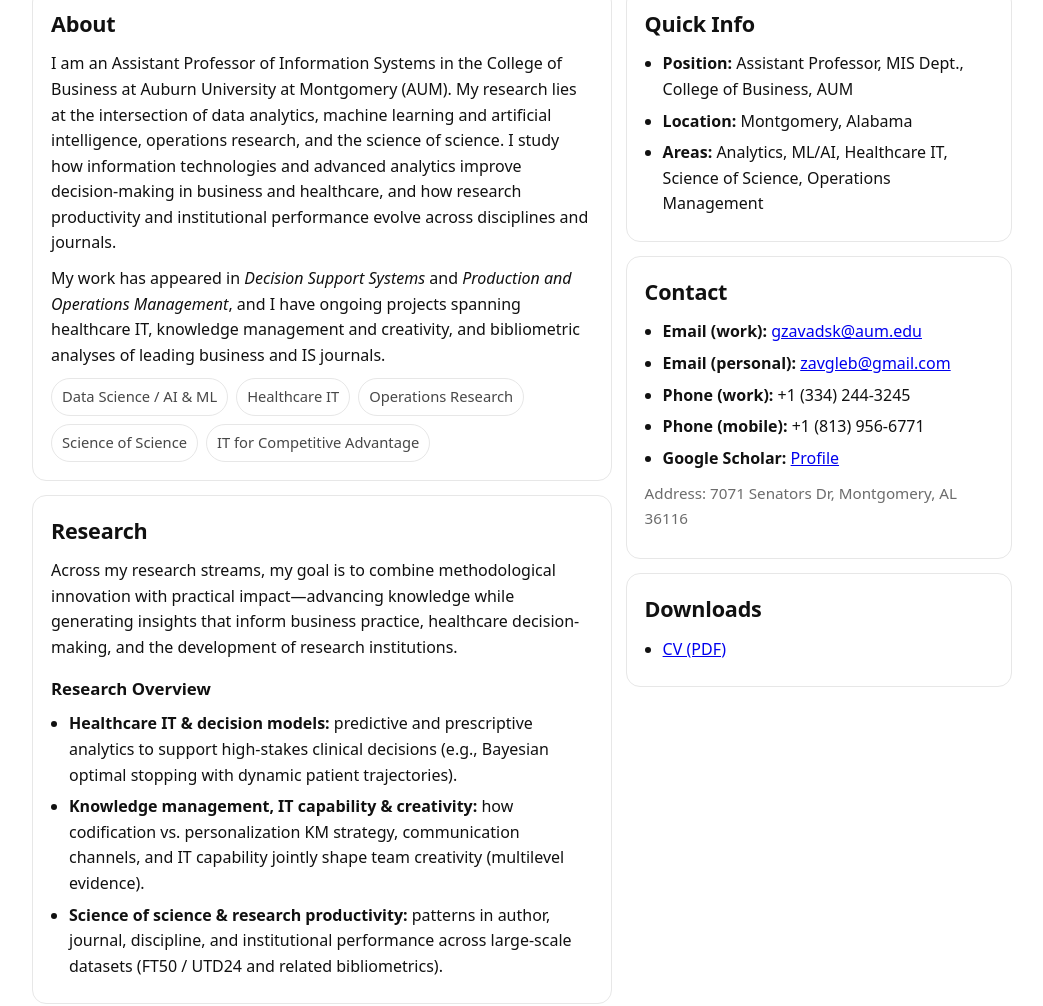
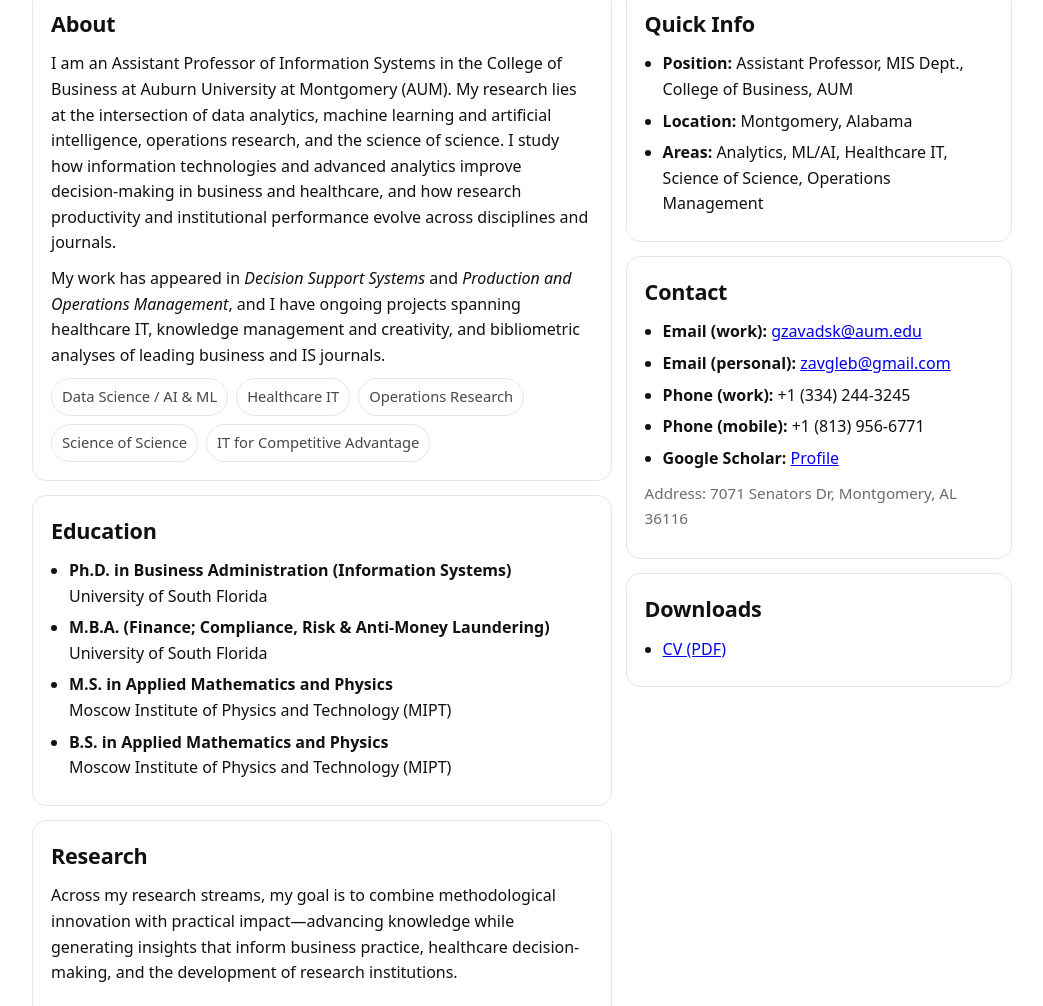
Before and after one commit to zavgleb90/personalpage, a plain HTML site: page index.html in a window 1280 px wide. Shown: the part 281-1287 px from the top of the page, without its empty margins (118-1161 px from the left). Drawn offline with Linux system fonts and the light colour scheme.

Commit message:
Update index.html

```diff
--- a/index.html
+++ b/index.html
@@ -62,6 +62,33 @@
             <span class="pill">IT for Competitive Advantage</span>
           </div>
         </section>
+
+        <section id="education" class="card">
+          <h2>Education</h2>
+
+          <ul>
+            <li>
+              <strong>Ph.D. in Business Administration (Information Systems)</strong><br>
+              University of South Florida
+            </li>
+
+            <li>
+              <strong>M.B.A. (Finance; Compliance, Risk & Anti-Money Laundering)</strong><br>
+              University of South Florida
+            </li>
+
+            <li>
+              <strong>M.S. in Applied Mathematics and Physics</strong><br>
+              Moscow Institute of Physics and Technology (MIPT)
+            </li>
+
+            <li>
+              <strong>B.S. in Applied Mathematics and Physics</strong><br>
+              Moscow Institute of Physics and Technology (MIPT)
+            </li>
+          </ul>
+        </section>
+
 
         <section id="research" class="card">
           <h2>Research</h2>
```
